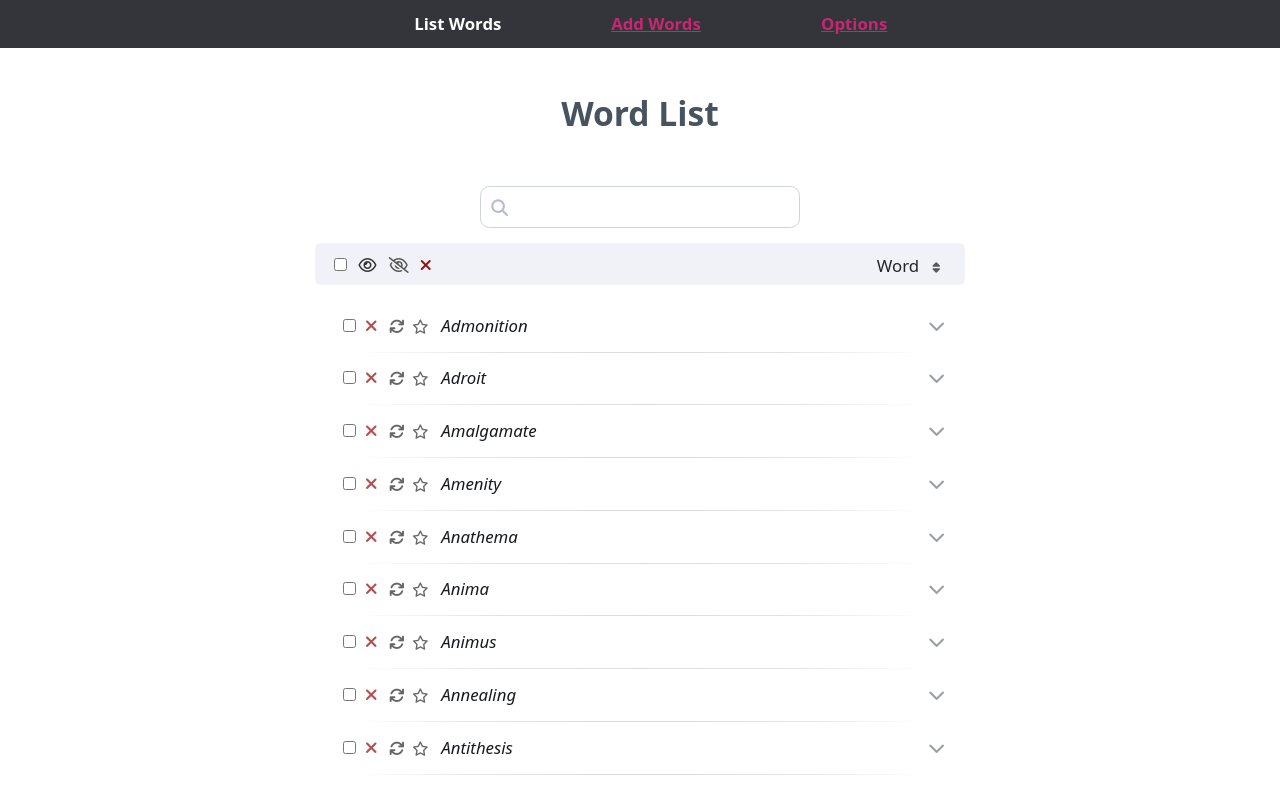
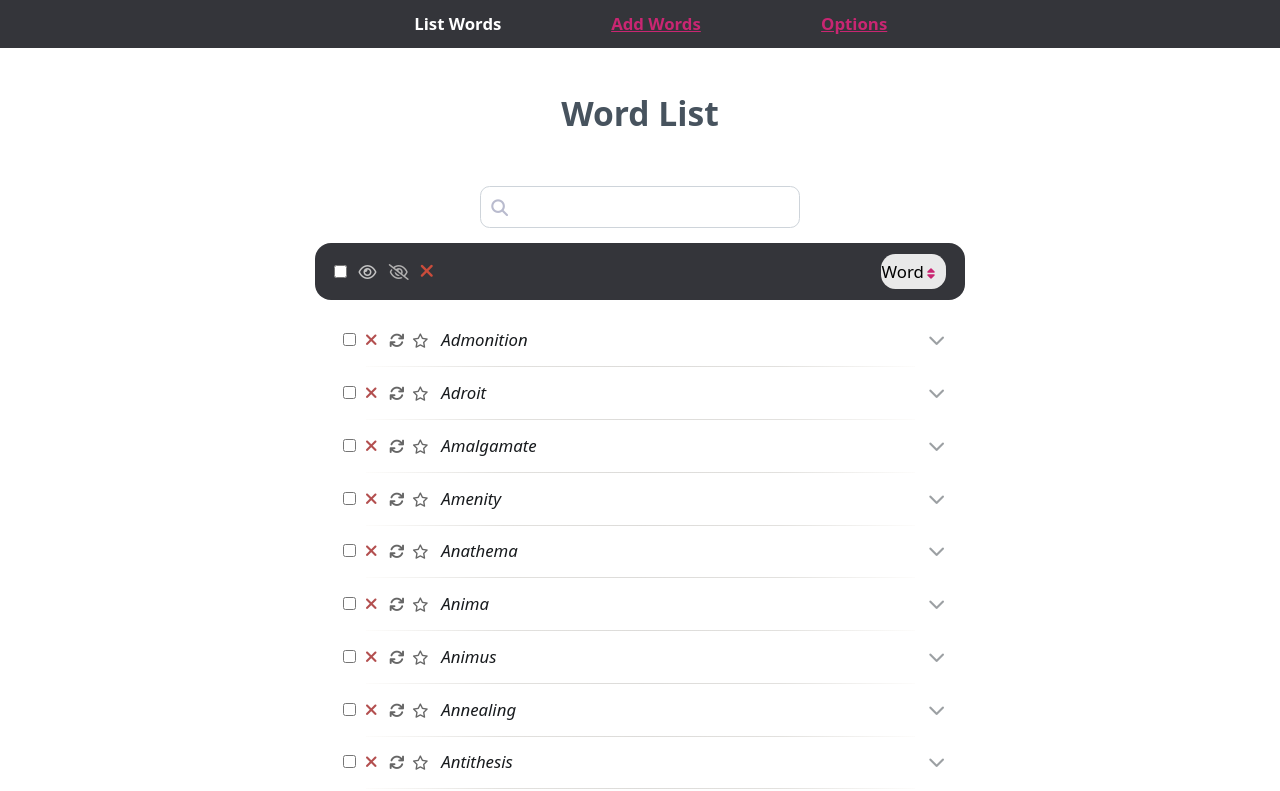
Before and after one commit to vishusandy/lexicon, a SvelteKit app: page /list in a window 1280 px wide. Shown: the top 791 px of the page. Built offline with nearby package versions, Linux system fonts and the light colour scheme.

Commit message:
Updated styling for word list options

```diff
--- a/src/components/Sort.svelte
+++ b/src/components/Sort.svelte
@@ -21,56 +21,71 @@
 <div class="sort-container">
     <form on:submit|preventDefault>
         <!-- <label for="{key}-sort-by" class="sort-by-label">Sort By</label> -->
+        <div class="sort-form-options">
             <select id="{key}-sort-by" bind:value={sort_by} on:change={updateSort} title="Sort by">
                 <option value="word" selected={sort_by == SortBy.Word}>Word</option>
                 <option value="id" selected={sort_by == SortBy.Id}>Date</option>
-        </select>
-        <input
+            </select><input
                 id="{key}-sort-order"
                 bind:checked={desc}
                 on:change={updateSort}
                 type="checkbox"
                 title={sort_title}
                 class="sort-checkbox form-check-input"
-        />
-        <label
+            /><label
                 for="{key}-sort-order"
                 class="sort-checkbox-label form-check-label"
                 title={sort_title}
             />
+        </div>
     </form>
 </div>
 
 <style>
-    .sort-container {
-        flex: 0 0 auto;
+    .sort-form-options {
+        /* border: 1px solid #646464; */
+        border-radius: 0.9rem;
+        padding: 0.1rem 0.5rem 0.1rem 0rem;
+        background: #e9e9e9;
     }
 
     select {
         appearance: none;
         background-color: transparent;
-        color: #212529;
+        /* color: #d9d9d9; */
         display: inline;
+        /* border: 1px solid #acacac; */
         border: 0px;
-        padding: 0.15rem 0.2rem 0.15rem 0.2rem;
+        border-radius: 0.9rem;
+        border-bottom-right-radius: 0px;
+        border-top-right-radius: 0px;
+        /* padding: 0.15rem 0.2rem 0.15rem 0.2rem; */
         /* height: 2.4rem; */
+        height: 2rem;
         text-align: right;
     }
 
     .sort-checkbox-label {
+        /* position: absolute; */
+        /* border: 1px solid #ccc; */
+        display: inline;
         font-family: 'Font Awesome 6 Free';
         font-size: 0.75rem;
-        /* color: rgba(50, 57, 63, 0.75); */
-        color: rgba(32, 35, 37, 0.75);
-        width: 1.2rem;
+        /* color: #d9d9d9; */
         text-align: center;
-        padding: 0.2rem 0.2rem;
+        padding: 0.5rem 0.2rem 0.3rem 0.2rem;
         transition: border-color 0.15s ease-in-out, box-shadow 0.15s ease-in-out;
     }
 
     .sort-checkbox {
-        position: absolute;
+        display: inline;
+        visibility: hidden;
+        height: 0px;
+        width: 0px;
+        overflow: hidden;
+        /* position: absolute; */
         opacity: 0;
+        color: white;
     }
 
     .sort-checkbox:focus + .sort-checkbox-label {
--- a/src/components/Words.svelte
+++ b/src/components/Words.svelte
@@ -349,20 +349,21 @@
     }
 
     .del-btn::before {
-        color: #8f1111;
+        color: #ca4c3b;
         content: '\f00d';
         font-family: 'Font Awesome 6 Free';
         font-weight: 900;
+        font-size: 1.2rem;
     }
 
     .show-btn::before {
         content: '\f06e';
         font-family: 'Font Awesome 6 Free';
-        color: #333;
+        color: #c4c4c4;
     }
 
     .hide-btn::before {
-        color: #555;
+        color: #b1b0b0;
         content: '\f070';
         font-family: 'Font Awesome 6 Free';
     }
@@ -395,9 +396,11 @@
         display: flex;
         justify-content: space-between;
         margin-top: 15px;
-        padding: 0.5rem 1.2rem 0.3rem 1.2rem;
-        background: #f1f2f7;
-        border-radius: 0.375rem;
+        padding: 0.7rem 1.2rem 0.7rem 1.2rem;
+        /* background: #f1f2f7; */
+        background: #34353a;
+        color: #c92672;
+        border-radius: 1rem;
     }
 
     .word-group {
```
Lines whose indentation alone changed are shown as unchanged.
